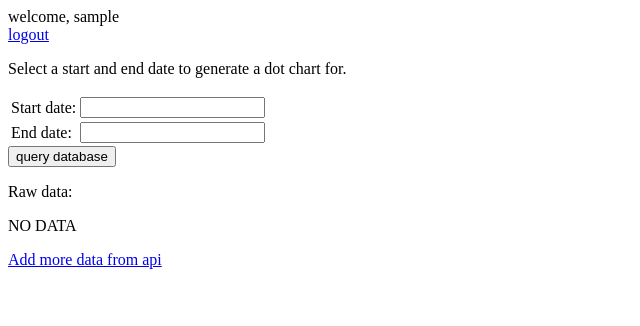
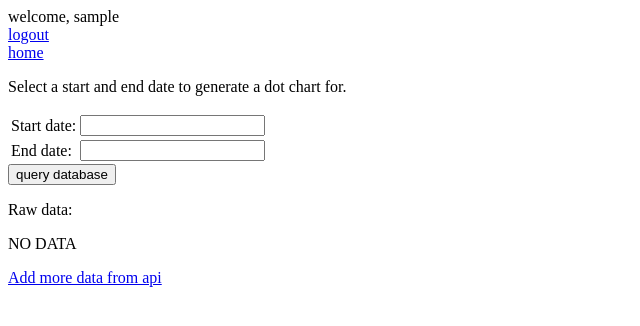
Before and after one commit to somair/djangolytics, a Django app: page /dot_chart in a window 1280 px wide. Shown: the top 326 px of the page, without its empty margins (0-640 px from the left). Run offline with Django 3.2, Linux system fonts and the light colour scheme; the visitor is signed in with stand-in values (Sample User, id 1).

Commit message:
Adding a link the the home page on the base template. Wrote some manual testing instructions

```diff
--- a/googleAnalytics/templates/base.html
+++ b/googleAnalytics/templates/base.html
@@ -14,6 +14,8 @@
         <div><a href="/accounts/logout">logout</a></div>
     {% endif %}
 
+    <div><a href="/">home</a></div>
+
     <div id="content">
         {% block content %}{% endblock %}
     </div>
--- a/googleAnalytics/templates/googleAnalytics/logout.html
+++ b/googleAnalytics/templates/googleAnalytics/logout.html
@@ -3,5 +3,5 @@
 {% block content %}
 
 <p>You have been logged out. Thanks for playing</p>
-<a href="/">go to home page</a>
+
 {% endblock %}
```
Also changed, not shown: README.md.
